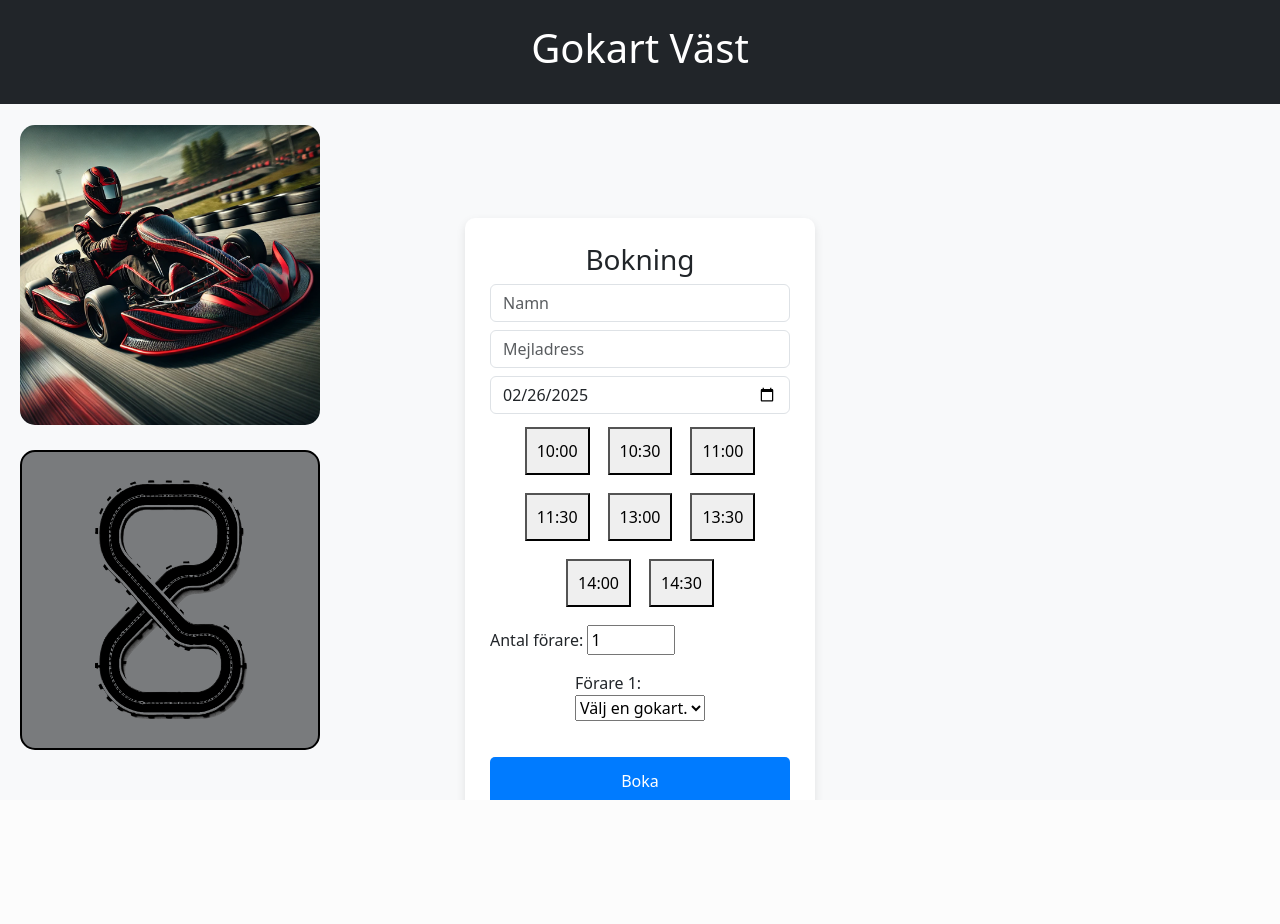
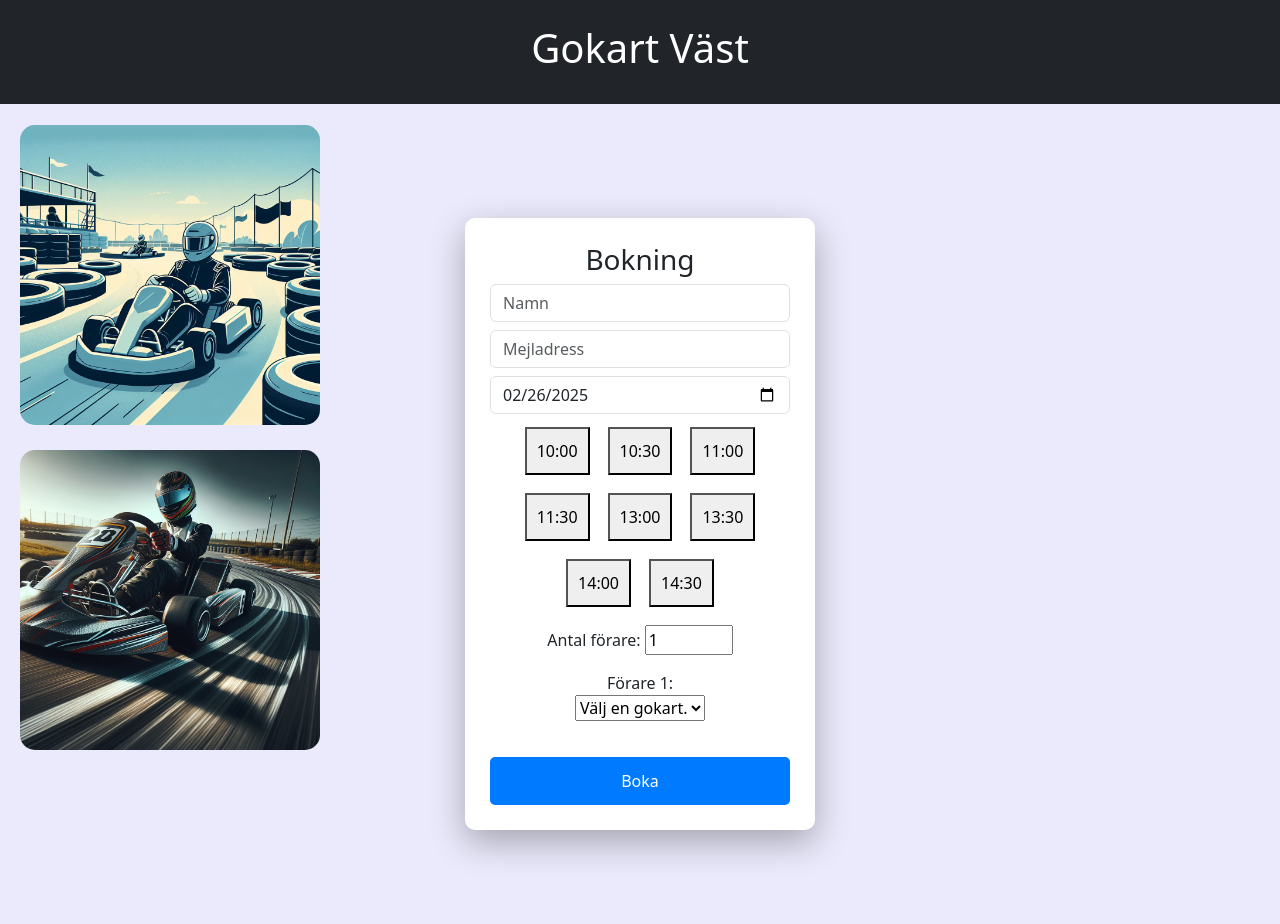
Before and after one commit to EliasDDev/gokart, a Django app: page / in a window 1280 px wide. Before the commit the page ends 800 px from the top, so only its background shows below. Run offline with Django 5.2, Linux system fonts and the light colour scheme; data that the repository does not hold is empty.

Commit message:
Updated index.html, style.css and added new images

```diff
--- a/gokart/app/static/css/style.css
+++ b/gokart/app/static/css/style.css
@@ -9,12 +9,14 @@
     color: white;
 }
 
-/* Full height layout and no default margins */
-html, body {
-    height: 100%;
+.main-page {
+    background-color: #eaeafc; /* Grå bakgrund för hela sidan */
     margin: 0;
-    overflow: hidden;
-    background-color: #f8f9fa;
+    height: 100vh; /* Full höjd */
+    display: flex;
+    flex-direction: column;
+    justify-content: flex-start; /* Placera innehållet från toppen */
+    text-align: center;
 }
 
 /* Flexbox container to align form and image */
@@ -25,12 +27,11 @@ html, body {
     min-height: 100vh; /* Full height */
 }
 
-/* Form card style */
 .form-card {
     background: white;
     padding: 25px;
     border-radius: 10px;
-    box-shadow: 0px 4px 10px rgba(0, 0, 0, 0.1);
+    box-shadow: 0px 12px 35px rgba(0, 0, 0, 0.3);
     width: 100%;
     max-width: 350px;
 }
@@ -51,10 +52,6 @@ html, body {
     left: 20px;
     width: 300px; /* Matchar första bilden */
     height: auto;
-    background-color: #797B7D; /* Färgen mitt emellan */
-    padding: 10px; /* Utrymme runt bilden */
-    border-radius: 15px; /* Rundade hörn */
-    border: 2px solid black; /* Svart kant */
     display: flex;
     justify-content: center;
     align-items: center;
--- a/gokart/app/templates/index.html
+++ b/gokart/app/templates/index.html
@@ -16,7 +16,7 @@
 
     <link rel="stylesheet" href="../static/css/style.css">
 </head>
-<body class="bg-light">
+<body class="main-page">
     <div class="container-fluid p-4 bg-dark text-white text-center">
         <h1>Gokart Väst</h1>
     </div>
@@ -42,12 +42,12 @@
 
         <!-- First image -->
         <div class="first-image">
-            <img src="../static/assets/image3.png" alt="Gokart" class="img-fluid">
+            <img src="../static/assets/image4.jpeg" alt="Gokart" class="img-fluid">
         </div>
 
         <!-- Second image below the first one -->
         <div class="second-image">
-            <img src="../static/assets/image2.png" alt="Gokart" class="img-fluid">
+            <img src="../static/assets/image5.jpeg" alt="Gokart" class="img-fluid">
         </div>
     </div>
     <script>
```
Also changed, not shown: gokart/app/static/assets/image4.jpeg (added), gokart/app/static/assets/image5.jpeg (added).
